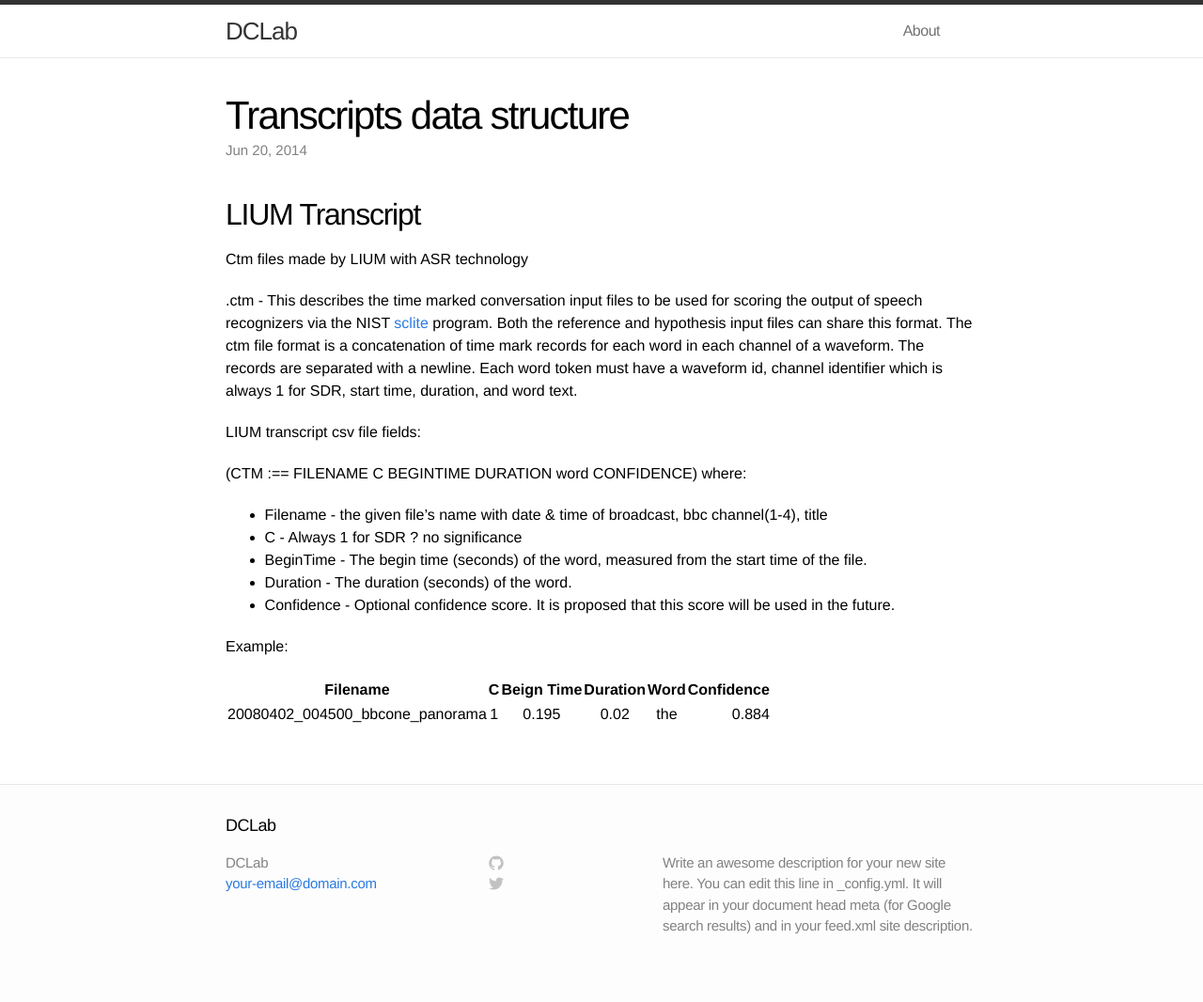
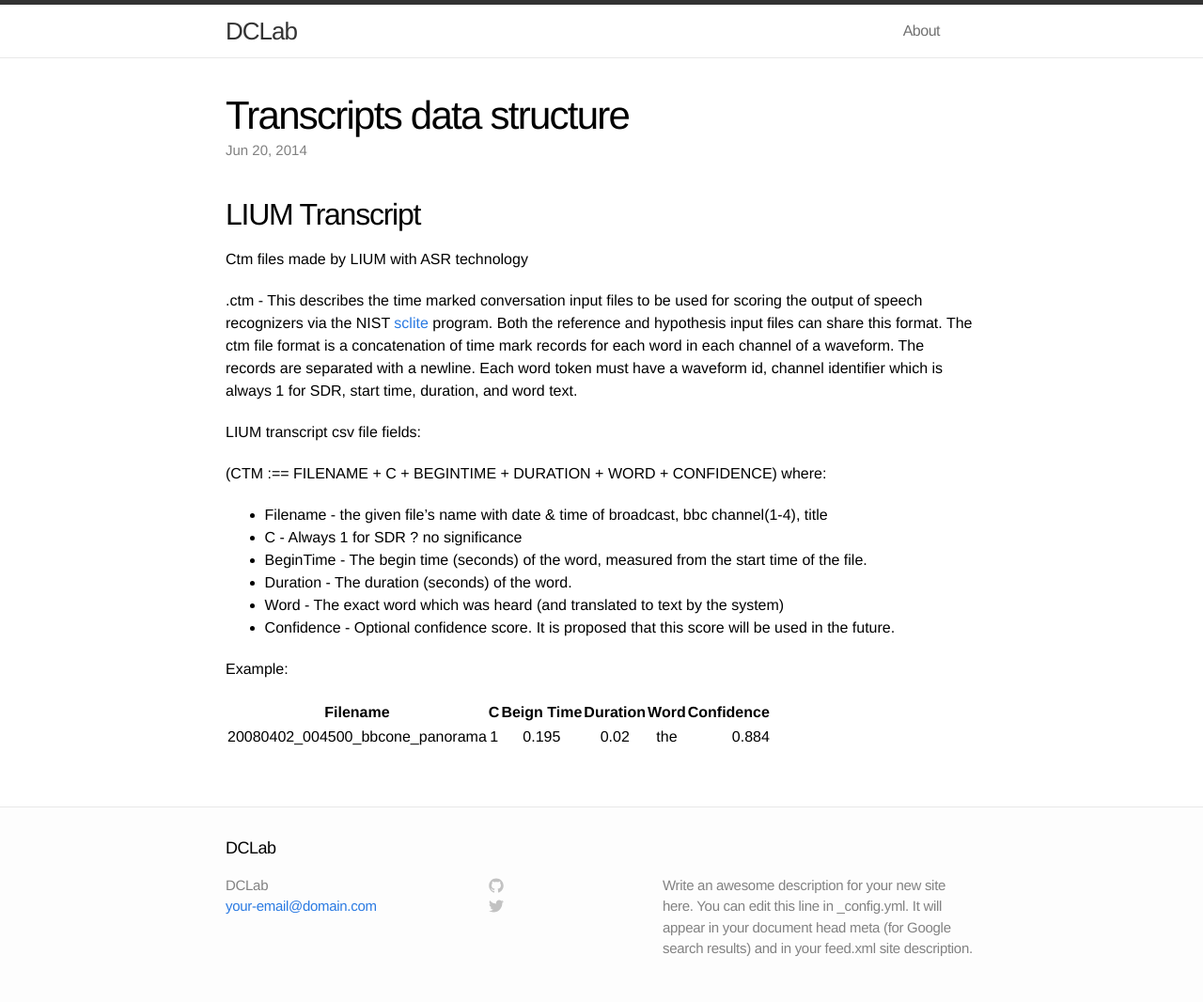
Before and after one commit to DCLab-MediaLab/DCLab-MediaLab.github.io, a Jekyll site: the page built from _posts/2014-06-20-data-structure-transcripts.markdown, in a window 1280 px wide. Shown: the whole page at 94% size. Built offline with Jekyll 4.4.1, drawn with Linux system fonts in a browser that asks for light colours; before the commit the page ends 1042 px from its top, so only the background shows below that.

Commit message:
Update 2014-06-20-data-structure-transcripts.markdown

```diff
--- a/_posts/2014-06-20-data-structure-transcripts.markdown
+++ b/_posts/2014-06-20-data-structure-transcripts.markdown
@@ -17,12 +17,13 @@ The ctm file format is a concatenation of time mark records for each word in eac
 
 LIUM transcript csv file fields:
 
-(CTM :== FILENAME C BEGINTIME DURATION word  CONFIDENCE) where:
+(CTM :== FILENAME + C + BEGINTIME + DURATION + WORD + CONFIDENCE) where:
 
 * Filename - the given file's name with date & time of broadcast, bbc channel(1-4), title
 * C - Always 1 for SDR ? no significance
 * BeginTime - The begin time (seconds) of the word, measured from the start time of the file.
 * Duration - The duration (seconds) of the word.
+* Word - The exact word which was heard (and translated to text by the system)
 * Confidence - Optional confidence score. It is proposed that this score will be used in the future.
 
 Example:
```
